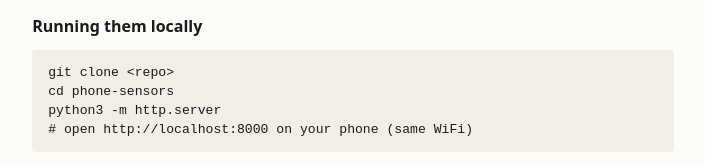
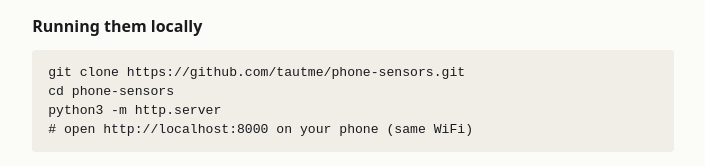
Before and after one commit to tautme/phone-sensors, a plain HTML site: page index.html in a window 1280 px wide. Shown: the part 6063-6229 px from the top of the page, without its empty margins (287-992 px from the left). Drawn offline with Linux system fonts and the light colour scheme.

Commit message:
add git clone repo
Updated instructions for running demos locally with a specific repository URL.

```diff
--- a/index.html
+++ b/index.html
@@ -193,7 +193,7 @@ figcaption { color: var(--muted); font-size: .85rem; margin-top: .5rem;
 <p>All ten demos are single HTML files. <a href="https://github.com/tautme">tautme repo</a>. MIT licensed. Each file is self-contained — no build step, no bundler, no framework. Open in a browser, read the source, change a line, refresh.</p>
 
 <h3>Running them locally</h3>
-<pre>git clone &lt;repo&gt;
+<pre>git clone https://github.com/tautme/phone-sensors.git
 cd phone-sensors
 python3 -m http.server
 # open http://localhost:8000 on your phone (same WiFi)</pre>
```
